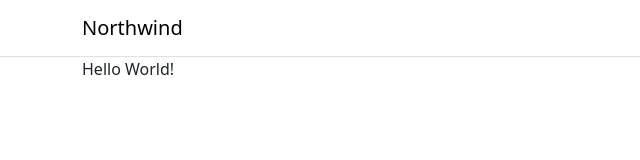
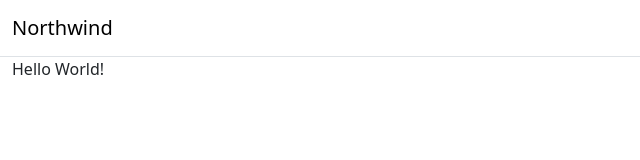
Before and after one commit to lulunac27a/northwind, a plain HTML site: page index.html in a window 1280 px wide. Shown: the whole page, without its empty margins (0-640 px from the left). Drawn offline with nearby package versions, Linux system fonts and the light colour scheme.

Commit message:
Add fluid container

```diff
--- a/index.html
+++ b/index.html
@@ -11,9 +11,9 @@
 </head>
 <body>
   <nav class="navbar border-bottom">
-    <div class="container">
+    <div class="container-fluid">
       <a class="navbar-brand" href="#">Northwind</a>
     </div>
   </nav>
-  <div class="container">Hello World!</div></body>
+  <div class="container-fluid">Hello World!</div></body>
 </html>
```
